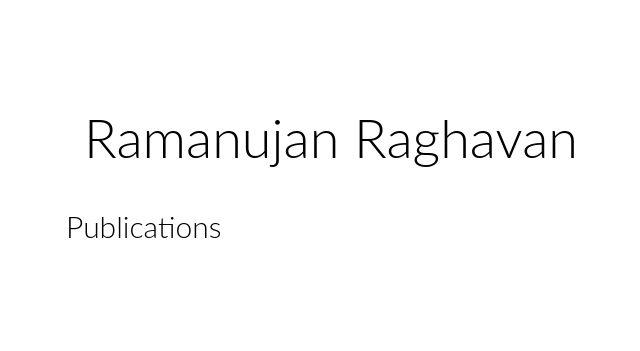
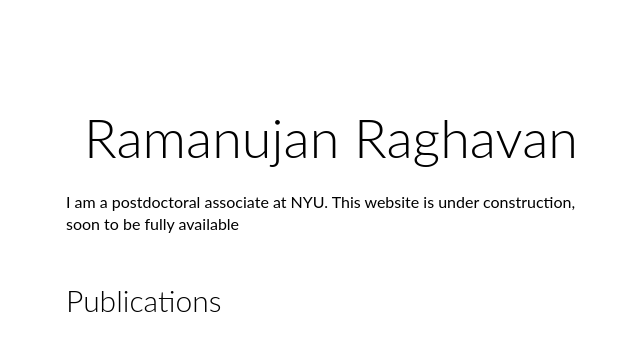
Before and after one commit to rtraghavan/rtraghavan.github.io, a Jekyll site: the page built from index.html, in a window 1280 px wide. Shown: the top 351 px of the page, without its empty margins (309-949 px from the left). Built offline with Jekyll 4.4.1, drawn with Linux system fonts in a browser that asks for light colours.

Commit message:
Update index.html

```diff
--- a/index.html
+++ b/index.html
@@ -15,6 +15,9 @@ layout: default
 		<a href="/">Ramanujan Raghavan</a>
 	</div>
 
+	<div class="blurb">
+	<p>I am a postdoctoral associate at NYU. This website is under construction, soon to be fully available</p>
+        </div>
 
 	<div id="index">
       		<div id="menu" class="collapse-container">
```
